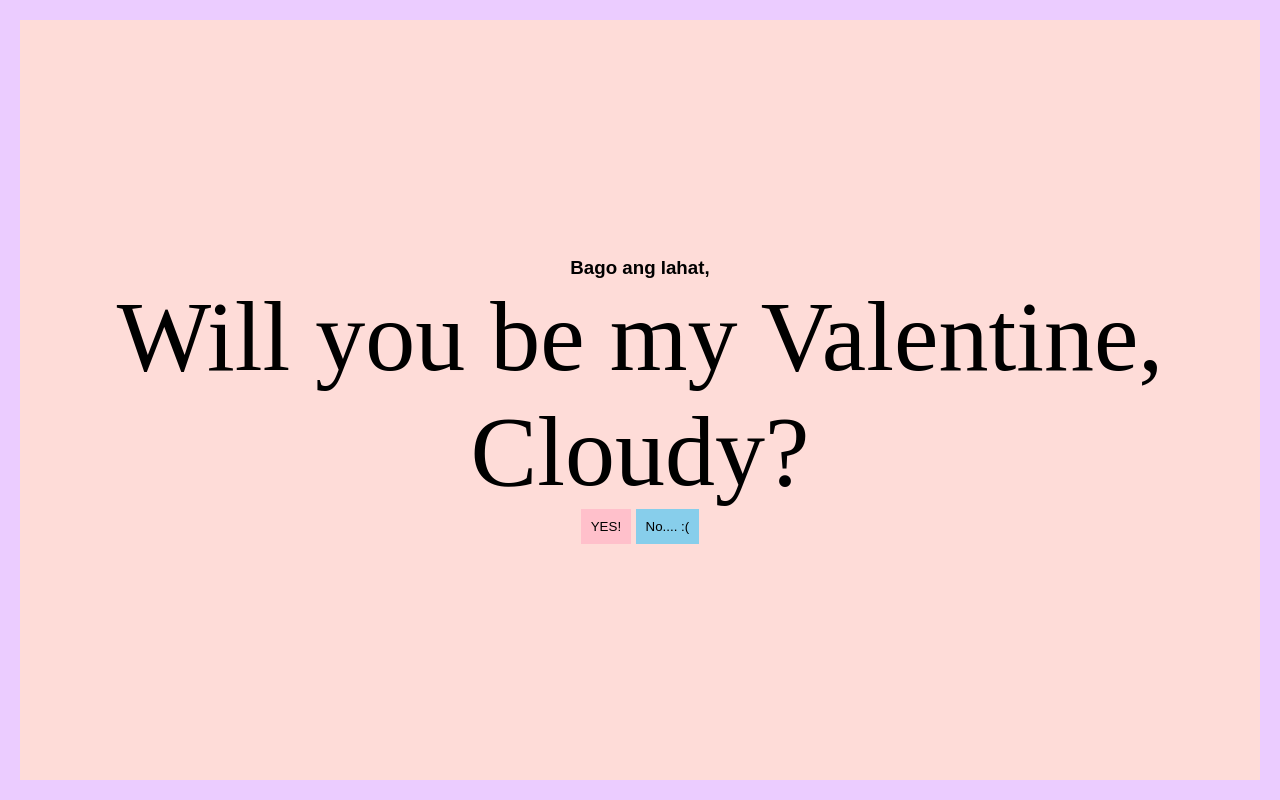
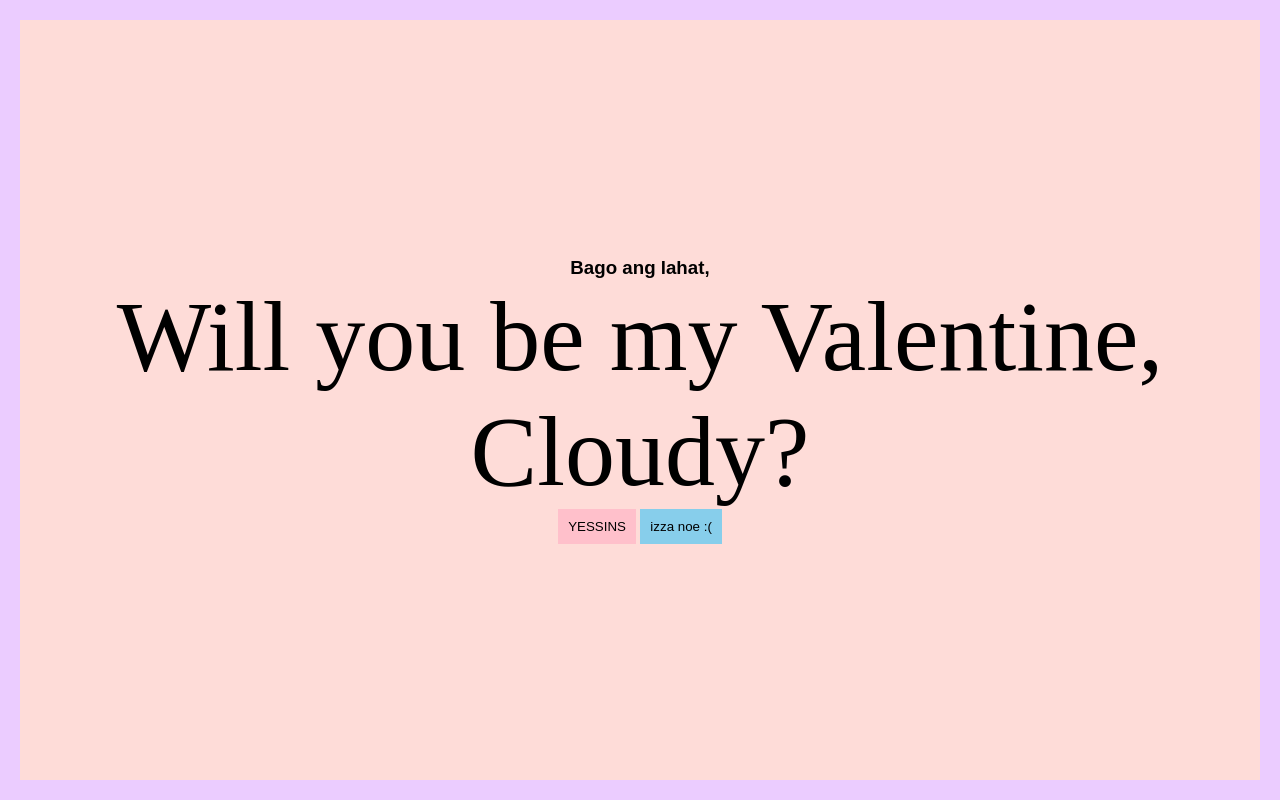
Before and after one commit to rikkeee/rikkeee.github.io, a plain HTML site: page valentines/you.html in a window 1280 px wide. Drawn offline with Linux system fonts and the light colour scheme; a web font is replaced by a local one.

Commit message:
Update you.html

```diff
--- a/valentines/you.html
+++ b/valentines/you.html
@@ -10,8 +10,8 @@
         <h3>Bago ang lahat,</h3>
         <h1>Will you be my Valentine, Cloudy?</h1>
         <div id="buttons">
-            <button onclick="window.open('hi.html', '_blank')" id="yes">YES!</button>
-            <button onclick="biggerYes()" id="no">No.... :(</button>
+            <button onclick="window.open('hi.html', '_blank')" id="yes">YESSINS</button>
+            <button onclick="biggerYes()" id="no">izza noe :(</button>
         </div>
     </div>
     <script src="you.js"></script>
```
